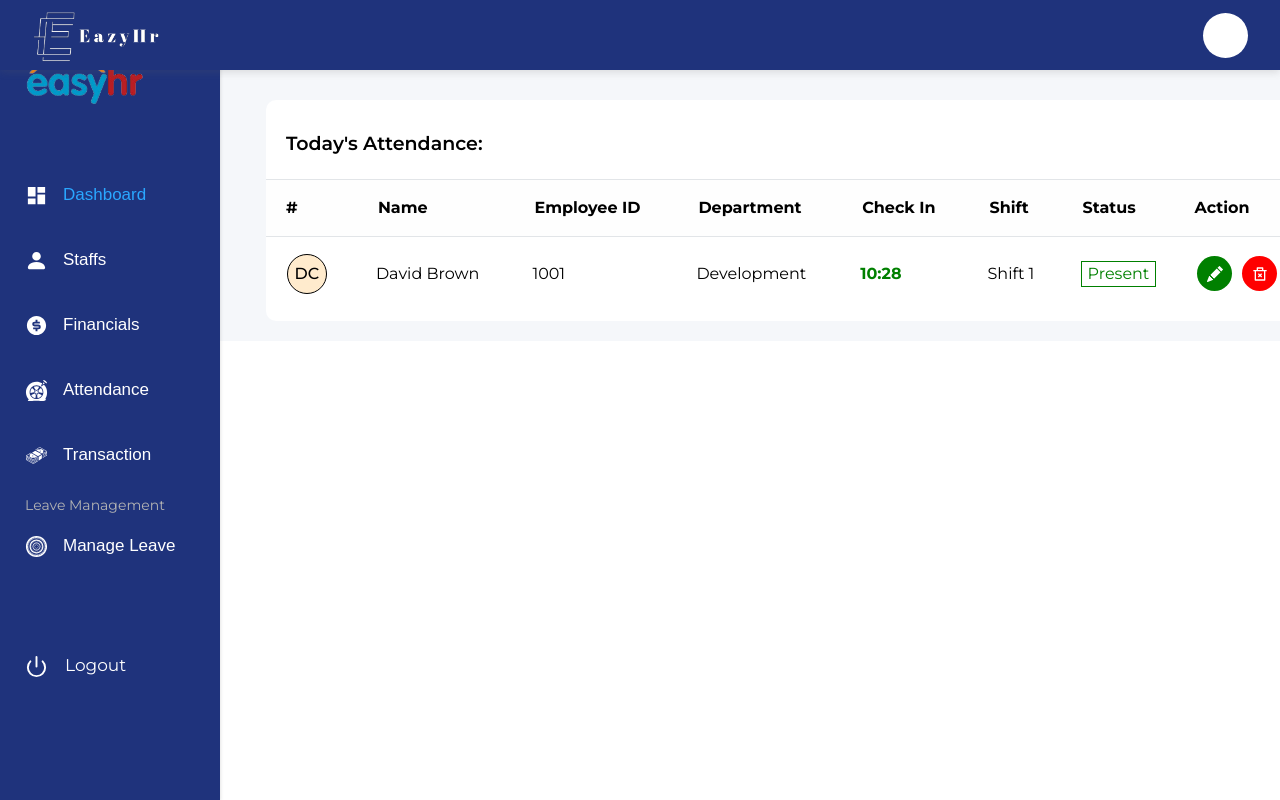
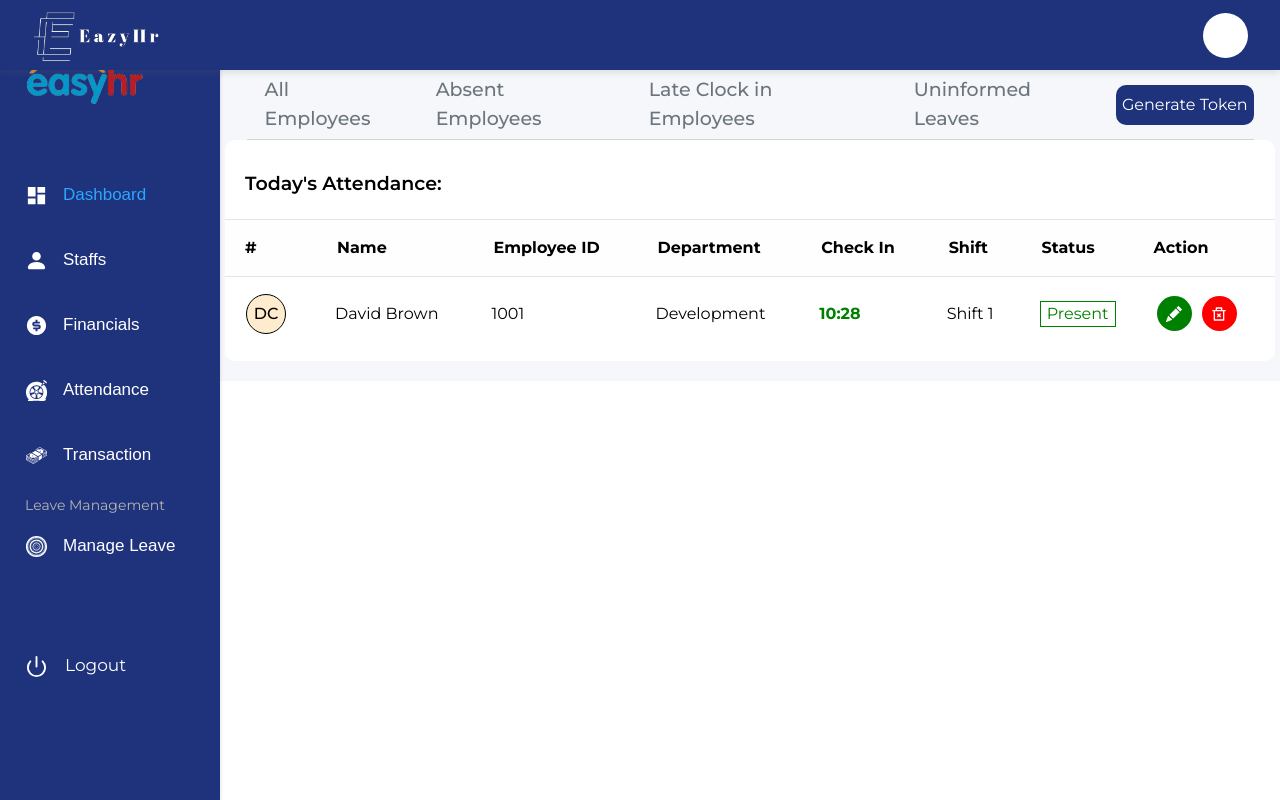
Before and after one commit to OgbuEsther/Easy_HR_FE2, a React (Create React App) app: page /dashboard/admin-attendance in a window 1280 px wide. Built offline with nearby package versions, Linux system fonts and the light colour scheme; no server answers.

Commit message:
attendance head

```diff
--- a/src/pages/AdminAttendance/Adminattendance.tsx
+++ b/src/pages/AdminAttendance/Adminattendance.tsx
@@ -1,4 +1,4 @@
-import React from "react";
+import React, {useState, useEffect} from "react";
 import styled from "styled-components";
 import { useAppSelector } from "../../components/global/Store";
 import { CgPerformance } from "react-icons/cg";
@@ -8,6 +8,7 @@ import { SiSecurityscorecard } from "react-icons/si";
 import axios from "axios";
 import { genAttendanceToken, getOneAdmin, url } from "../../utils/Api/ApiCall";
 import { useQuery } from "@tanstack/react-query";
+import { RotatingLines } from 'react-loader-spinner'
 
 const Adminattendance = () => {
   const admin = useAppSelector((state) => state.currentUser);
@@ -21,13 +22,54 @@ const Adminattendance = () => {
   // console.log("this is admin",admin?._id)
   // console.log("this is admin22",)
 
+   const [show1, setShow1] = useState(true)
+  const [isLoading, setIsLoading] = useState(false)
+
+  const Toggle1 = () => {
+    setShow1(true)
+  }
+
+  useEffect(() => {
+   setTimeout(() => {
+      setIsLoading(true)
+    },2000)
+
+  }, [])
+
   return (
     <div>
       <Container>
         <Wrapper>
+          <Top>
+          <Pending onClick={Toggle1}><h3>All Employees</h3><span>{isLoading ? "" : <RotatingLines  visible={true}
+            strokeColor="#007bff"
+            strokeWidth="5"
+            animationDuration="0.75"
+            width="30"/>}</span>
+          </Pending>
 
+          <Pending><h3>Absent Employees</h3><span>{isLoading ? "" : <RotatingLines  visible={true}
+            strokeColor="#007bff"
+            strokeWidth="5"
+            animationDuration="0.75"
+            width="30" />}</span>
+          </Pending>
 
-            {/* <Button
+          <Pending><h3>Late Clock in Employees</h3><span>{isLoading ? "" : <RotatingLines  visible={true}
+            strokeColor="#007bff"
+            strokeWidth="5"
+            animationDuration="0.75"
+            width="30" />}</span>
+          </Pending>
+
+          <Pending><h3>Uninformed Leaves</h3><span>{isLoading ? "" : <RotatingLines  visible={true}
+            strokeColor="#007bff"
+            strokeWidth="5"
+            animationDuration="0.75"
+              width="30" />}</span>
+            </Pending>
+
+            <Button
               onClick={() => {
                 axios
                   .post(`${url}/createattendance/${admin?._id}`)
@@ -39,7 +81,9 @@ const Adminattendance = () => {
               Generate Token
             </Button>
 
-            <p>{token}</p> */}
+            <p>{token}</p>
+        </Top>
+
 
           <Two>
             <Title>Today's Attendance:</Title>
@@ -92,6 +136,29 @@ const Adminattendance = () => {
 };
 
 export default Adminattendance;
+const Pending = styled.div`
+  display: flex;
+  margin: 18px;
+  cursor: pointer;
+  h3{
+    font-weight: 500;
+  font-size: 19px;
+  color: #6c757d;
+  }
+  span{
+    margin-left: 7px;
+    font-weight: 500;
+  font-size: 19px;
+  color: #6c757d;
+  }
+`
+const Top = styled.div`
+  width: 100%;
+  display: flex;
+  height: 70px;
+  align-items: center;
+  border-bottom: 1px solid lightgray;
+`
 
 const Cir = styled.div`
   margin: 5px;
@@ -222,7 +289,7 @@ const Button = styled.button`
   display: flex;
   align-items: center;
   justify-content: center;
-  margin-top: 33px;
+  /* margin-top: 33px; */
   background-color: #1f337c;
   border-radius: 10px;
   cursor: pointer;
@@ -271,15 +338,16 @@ const One = styled.div`
 `;
 
 const Wrapper = styled.div`
-  width: 97%;
+  width: 95%;
   display: flex;
   flex-direction: column;
-  /* align-items: flex-start; */
-  /* margin-left: 30px; */
-  margin-top: 100px;
-  padding-left: 30px;
-  padding-right: 30px;
-  /* background-color:yellow; */
+  align-items: center;
+  padding-top: 70px;
+  display: flex;
+  align-items: center;
+  justify-content: center;
+  flex-direction: column;
+  /* background-color: red; */
 `;
 
 const Container = styled.div`
```
